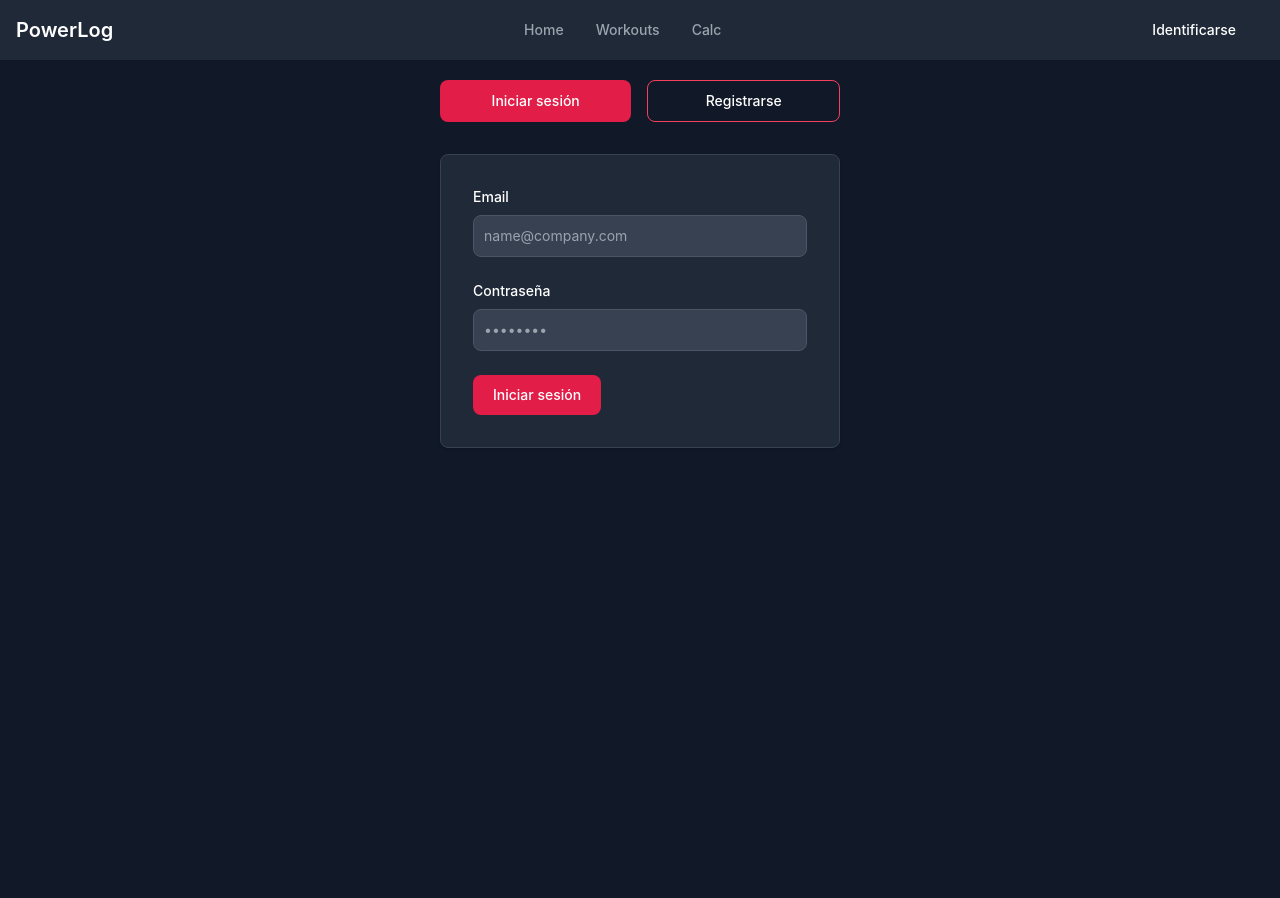
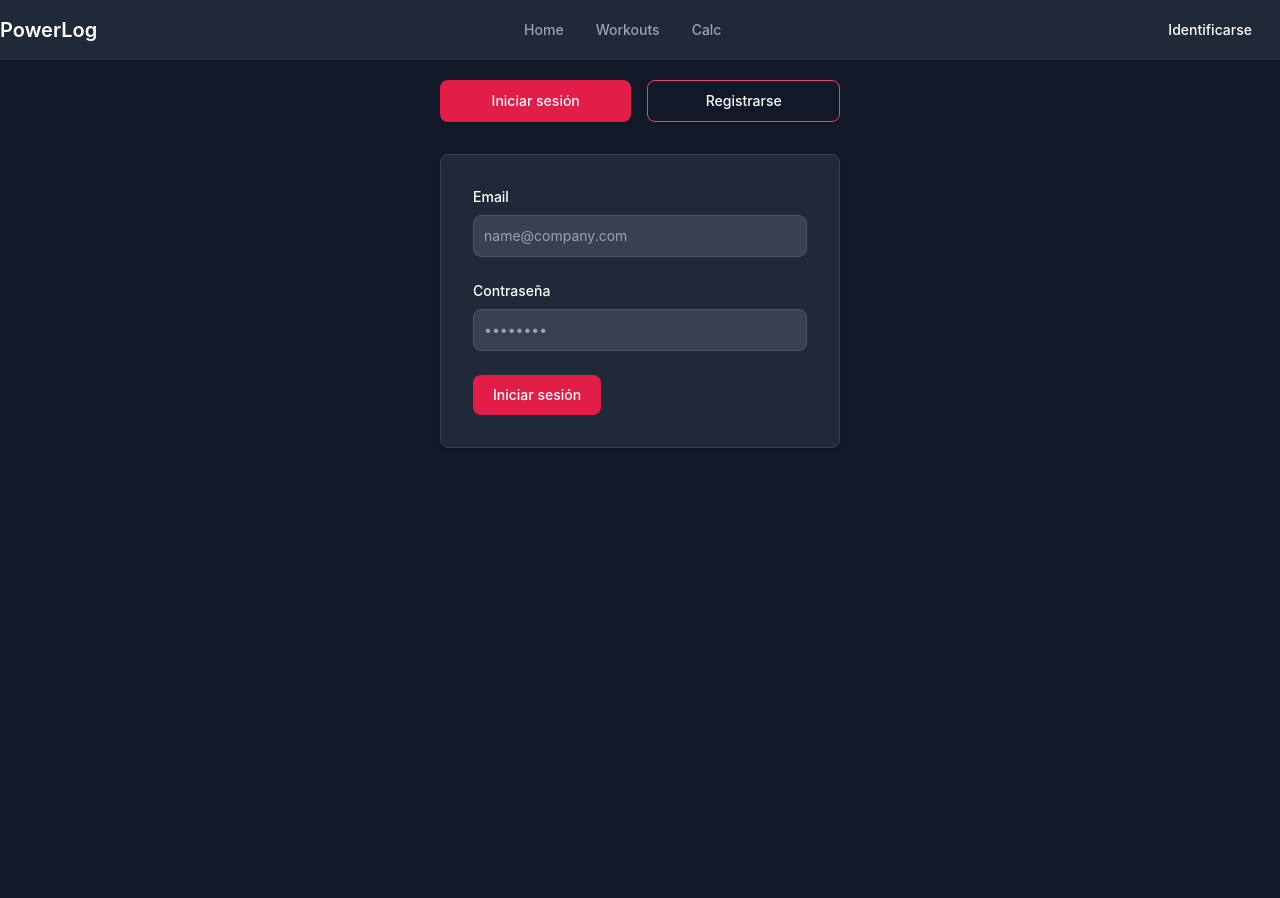
Before and after one commit to PowerLogit/frontend, a React (Vite) app: page /authenticate in a window 1280 px wide. Shown: the top 898 px of the page. Built offline with nearby package versions, Linux system fonts and the light colour scheme; no server answers.

Commit message:
💄 Fix ui styles

```diff
--- a/src/components/Footer.jsx
+++ b/src/components/Footer.jsx
@@ -1,19 +1,17 @@
 import useTheme from '../hooks/useTheme'
+import Button from './ui/components/buttons/Button'
 
 const Footer = () => {
     const { theme, toggleTheme } = useTheme()
 
     return (
-        <footer className='mt-auto container mx-auto bg-white sm:flex sm:items-center sm:justify-between p-4 sm:p-6 xl:p-8 dark:bg-gray-900'>
+        <footer className='mt-auto mx-auto w-full max-w-screen-xl bg-white sm:flex sm:items-center sm:justify-between py-5 px-5 xl:px-0 dark:bg-gray-900'>
             <p className='mb-4 text-sm text-center text-gray-500 dark:text-gray-400 sm:mb-0'>
                 &copy; 2023 PowerLog.es - Reservados todos los derechos.
             </p>
-            <button
-                onClick={() => toggleTheme()}
-                className='w-25 py-2.5 px-5 mr-2 mb-2 text-sm font-medium text-gray-900 focus:outline-none bg-white rounded-lg border border-gray-200 hover:bg-gray-100 hover:text-blue-700 focus:z-10 focus:ring-4 focus:ring-gray-200 dark:focus:ring-gray-700 dark:bg-gray-800 dark:text-gray-400 dark:border-gray-600 dark:hover:text-white dark:hover:bg-gray-700'
-            >
+            <Button kind='normal' onClick={() => toggleTheme()}>
                 Modo {theme === 'dark' ? 'Claro' : 'Oscuro'}
-            </button>
+            </Button>
         </footer>
     )
 }
--- a/src/components/header/Header.jsx
+++ b/src/components/header/Header.jsx
@@ -11,7 +11,10 @@ const Header = () => {
 
     return (
         <div className='dark:bg-gray-800'>
-            <Navbar fluid={true} className='max-w-screen-xl mx-auto'>
+            <Navbar
+                fluid={true}
+                className='max-w-screen-xl mx-auto px-5 xl:px-0'
+            >
                 <Link to={'/'} className='flex items-center'>
                     <span className='self-center text-xl font-semibold whitespace-nowrap dark:text-white'>
                         PowerLog
--- a/src/components/ui/components/buttons/Button.jsx
+++ b/src/components/ui/components/buttons/Button.jsx
@@ -29,7 +29,7 @@ const KIND_CLASSNAME = {
         'text-white bg-primary-600 hover:bg-primary-700 focus:ring-4 focus:outline-none focus:ring-primary-300 font-medium rounded-lg text-sm px-5 py-2.5 text-center dark:bg-primary-600 dark:hover:bg-primary-700 dark:focus:ring-primary-800',
     outline:
         'text-dark dark:text-white hover:text-white border border-primary-700 hover:bg-primary-800 focus:ring-4 focus:outline-none focus:ring-primary-300 font-medium rounded-lg text-sm px-5 py-2.5 text-center dark:border-primary-500 dark:hover:bg-primary-500 dark:focus:ring-primary-800',
-    normal: 'text-gray-500 bg-white hover:bg-gray-100 focus:ring-4 focus:outline-none focus:ring-gray-200 rounded-lg border border-gray-200 text-sm font-medium px-5 py-2.5 hover:text-gray-900 focus:z-10 dark:bg-gray-700 dark:text-gray-300 dark:border-gray-500 dark:hover:text-white dark:hover:bg-gray-600 dark:focus:ring-gray-600',
+    normal: 'px-5 py-2.5 text-sm font-medium text-gray-900 focus:outline-none bg-white rounded-lg border border-gray-200 hover:bg-gray-100 hover:text-blue-700 focus:z-10 focus:ring-4 focus:ring-gray-200 dark:focus:ring-gray-700 dark:bg-gray-800 dark:text-gray-400 dark:border-gray-600 dark:hover:text-white dark:hover:bg-gray-700',
     danger: 'text-white bg-red-600 hover:bg-red-800 focus:ring-4 focus:outline-none focus:ring-red-300 dark:focus:ring-red-800 font-medium rounded-lg text-sm inline-flex items-center px-5 py-2.5 text-center',
 }
 
```
